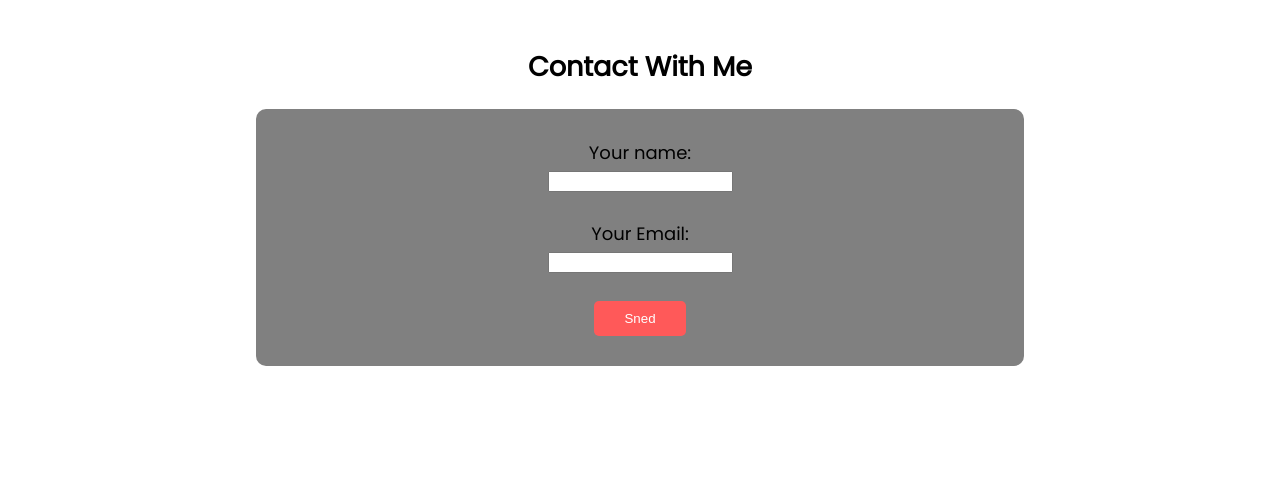
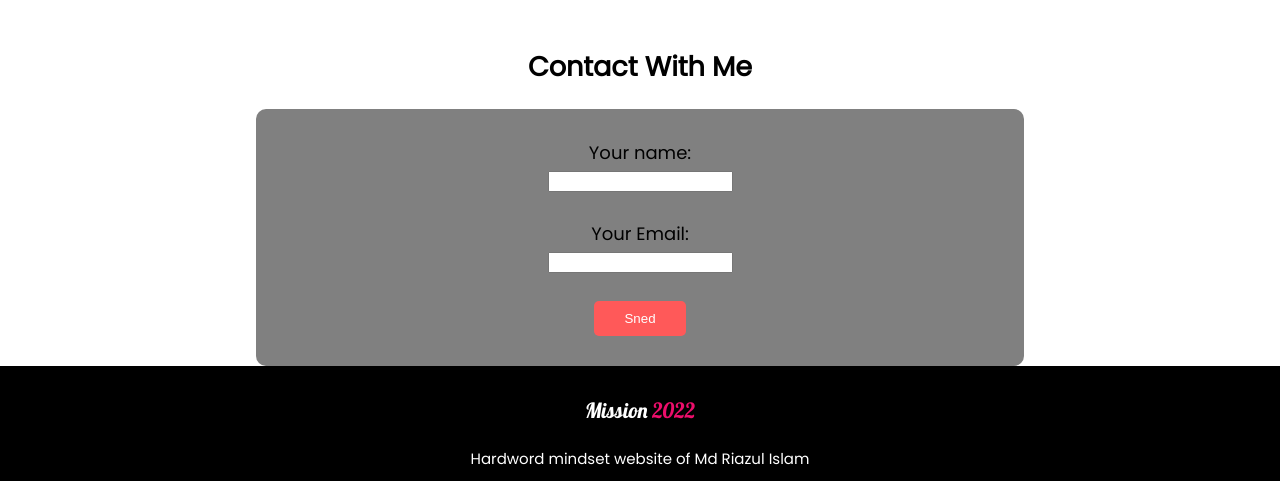
Before and after one commit to devriazul/Milestone_Assignment_01, a plain HTML site: page index.html in a window 1280 px wide. Shown: the part 2145-2626 px from the top of the page. Before the commit the page ends 2511 px from the top, so only its background shows below. Drawn offline with Linux system fonts and the light colour scheme.

Commit message:
footer completed

```diff
--- a/index.html
+++ b/index.html
@@ -11,6 +11,9 @@
     <link rel="preconnect" href="https://fonts.googleapis.com">
     <link rel="preconnect" href="https://fonts.gstatic.com" crossorigin>
     <link href="https://fonts.googleapis.com/css2?family=Poppins&display=swap" rel="stylesheet">
+    <link rel="preconnect" href="https://fonts.googleapis.com">
+    <link rel="preconnect" href="https://fonts.gstatic.com" crossorigin>
+    <link href="https://fonts.googleapis.com/css2?family=Lobster&display=swap" rel="stylesheet">
     <title>Milestone Assignment 01</title>
 </head>
 <body>
@@ -90,7 +93,10 @@
         </div>
     </section>
     <footer>
-
+        <div>
+            <h3>Mission <span class="special-color">2022</span></h3>
+            <small>Hardword mindset website of Md Riazul Islam</small>
+        </div>
     </footer>
 </body>
 </html>
--- a/style.css
+++ b/style.css
@@ -113,3 +113,14 @@ body{
     border-radius: 10px;
     padding: 30px;
 }
+footer{
+    background-color: black;
+    color: white;
+    padding: 10px;
+    text-align: center;
+}
+
+footer h3{
+    font-family: 'Lobster', cursive;
+    font-weight: 400;
+}
```
